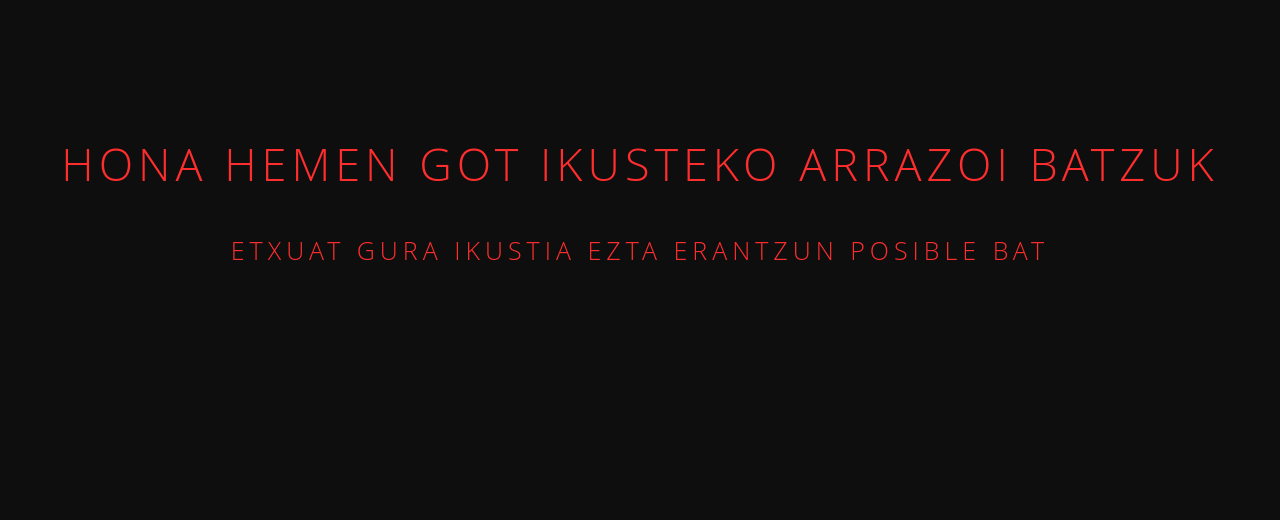
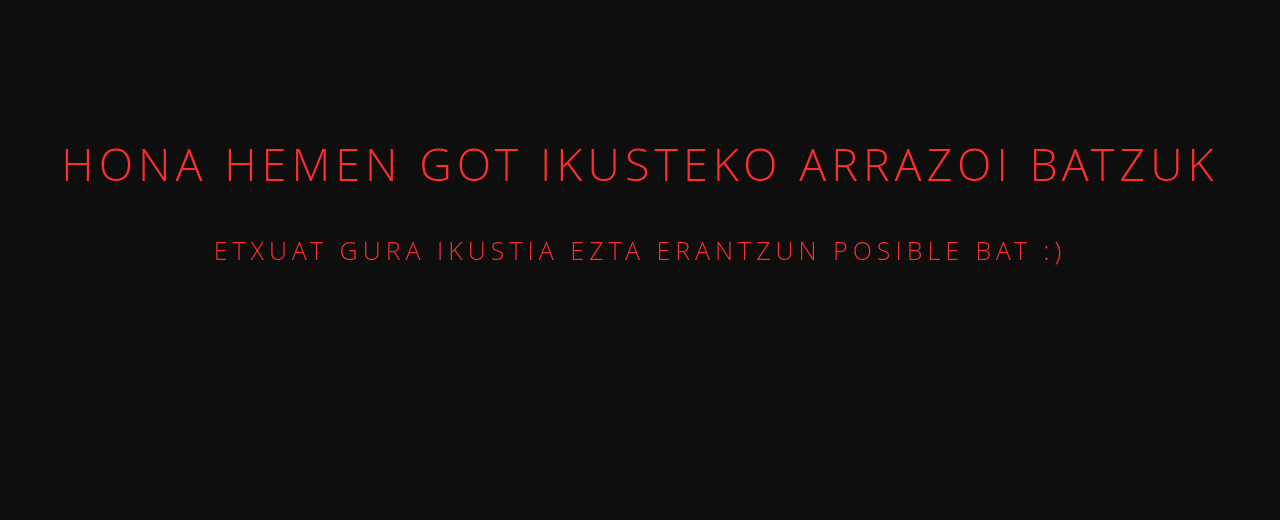
Before and after one commit to ax4444/dracarys, a plain HTML site: page index.html in a window 1280 px wide. Shown: the top 520 px of the page. Drawn offline with Linux system fonts and the light colour scheme.

Commit message:
Update index.html

```diff
--- a/index.html
+++ b/index.html
@@ -5,7 +5,7 @@
 
   <div class="sarreria">
     <h1>Hona hemen GOT ikusteko arrazoi batzuk</h1>
-      <h3>Etxuat gura ikustia EZTA erantzun posible bat</h3>
+      <h3>Etxuat gura ikustia EZTA erantzun posible bat :)</h3>
     </div>
 
       <div class="separadoria"></div>
```
